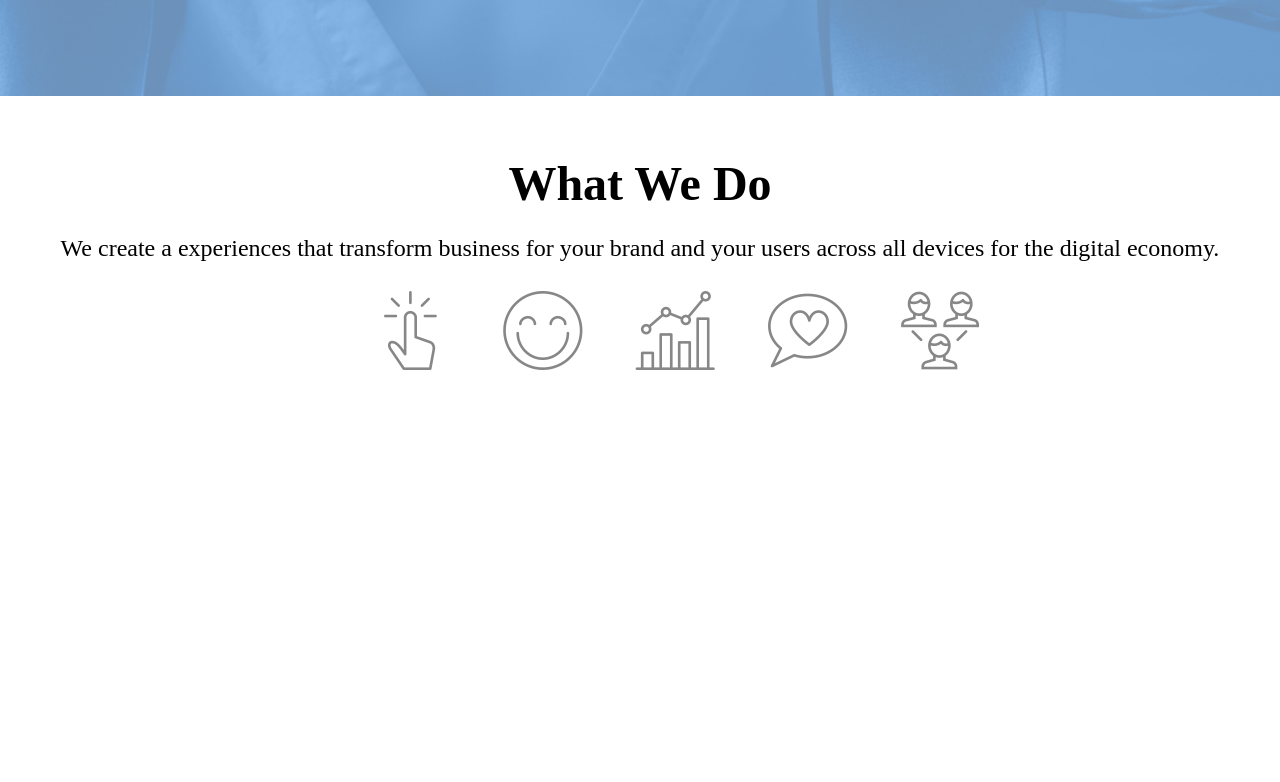
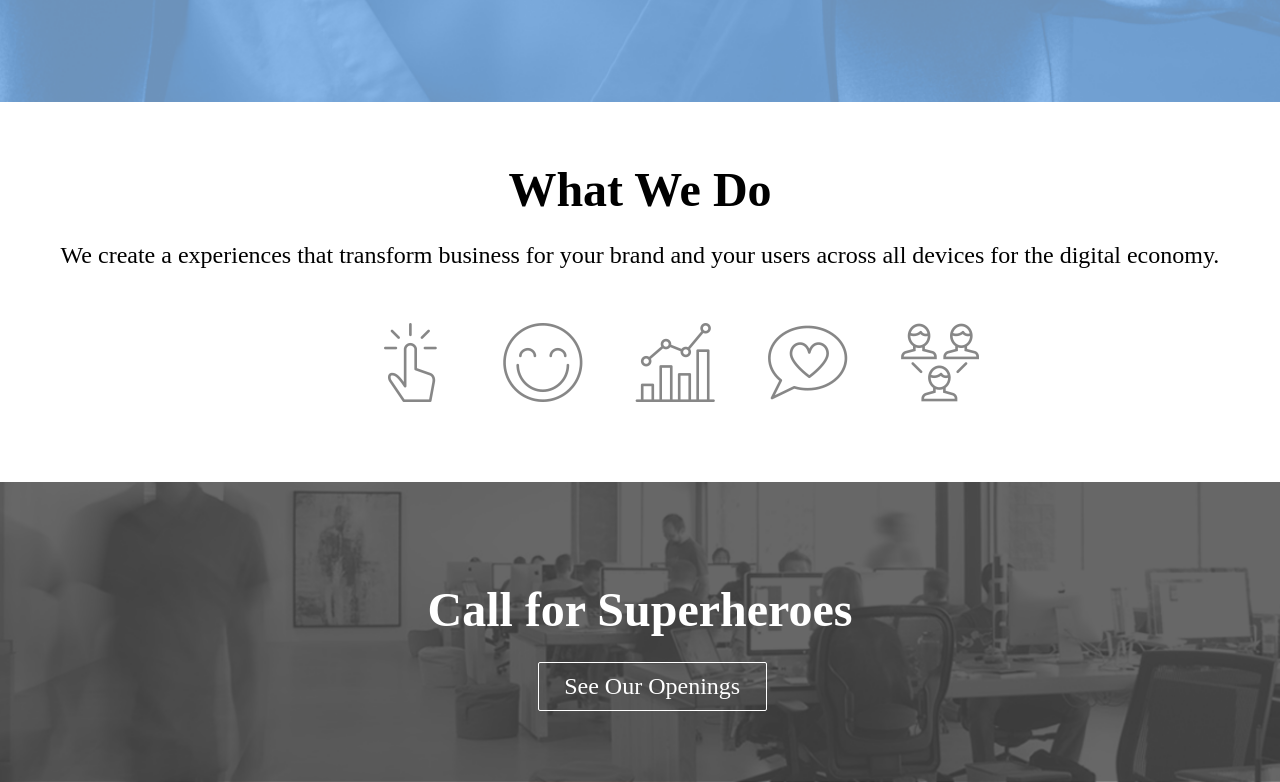
Before and after one commit to CL0VR/meltmedia_comp, a website: page index.html in a window 1280 px wide. Shown: the part 862-1644 px from the top of the page. Before the commit the page ends 1298 px from the top, so only its background shows below. Drawn offline with Linux system fonts and the light colour scheme.

Commit message:
supers sect

```diff
--- a/index.html
+++ b/index.html
@@ -58,7 +58,16 @@
 
 
 
+    <!-- CALL FOR SUPERHEROS -->
 
+    <section class="supers">
+      <h2>Call for <b>Superheroes</b></h2>
+      <a href="#" class="button">
+        <p>
+          See Our Openings
+        </p>
+      </a>
+    </section>
 
 
 
--- a/sass/styles.scss
+++ b/sass/styles.scss
@@ -84,7 +84,7 @@ header {
   color: white;
 
   h2 {
-   font-size: 3em;
+   font-size: 3.5em;
    line-height: 1.2;
    padding-top: 150px;
    padding-left: 25%;
@@ -121,6 +121,7 @@ header {
 
     h2 {
      padding-top: 0;
+     font-size: 3em;
       }
     }
   }
@@ -184,7 +185,7 @@ header {
   }
 }
 
-/********************* SECOND SECTION ***************************/
+/********************* WWD SECTION ***************************/
 
 
 
@@ -209,6 +210,10 @@ header {
     min-height: 150px;
     margin-left: 30%;
     margin-top: 75px;
+
+    img {
+      padding-top: 25px;
+    }
   }
 }
 
@@ -232,3 +237,51 @@ header {
     }
   }
 }
+
+
+/********************* SUPERHERO SECTION ***************************/
+
+
+.supers {
+  min-height: 300px;
+  background: url(../img/superhero.png) no-repeat;
+  background-position: 60% 10%;
+background-size: cover;
+
+  h2 {
+    text-align: center;
+    font-size: 3em;
+    color: white;
+    padding-top: 100px;
+  }
+
+  .button {
+    margin-left: 17%;
+
+    p {
+      margin-top: -15px;
+      padding: 10px 2%;
+      font-size: 1.5em;
+    }
+
+    p:hover {
+      color: #242424;
+    }
+  }
+}
+
+@media (max-device-width: 768px) {
+  .supers {
+    .button {
+      margin-left: 10%;
+    }
+  }
+}
+
+@media (max-device-width: 480px) {
+  .supers {
+    .button {
+      margin: 0;
+    }
+  }
+}
```
Also changed, not shown: css/styles.css, img/superhero.png (added).
